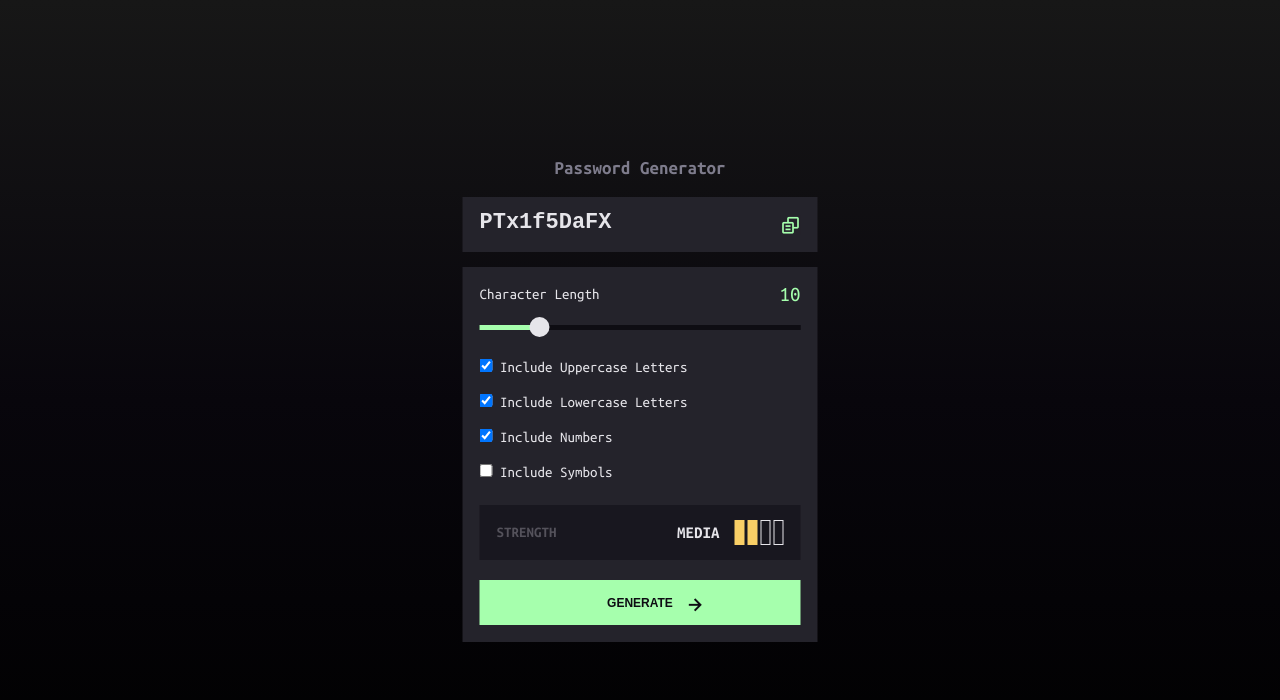
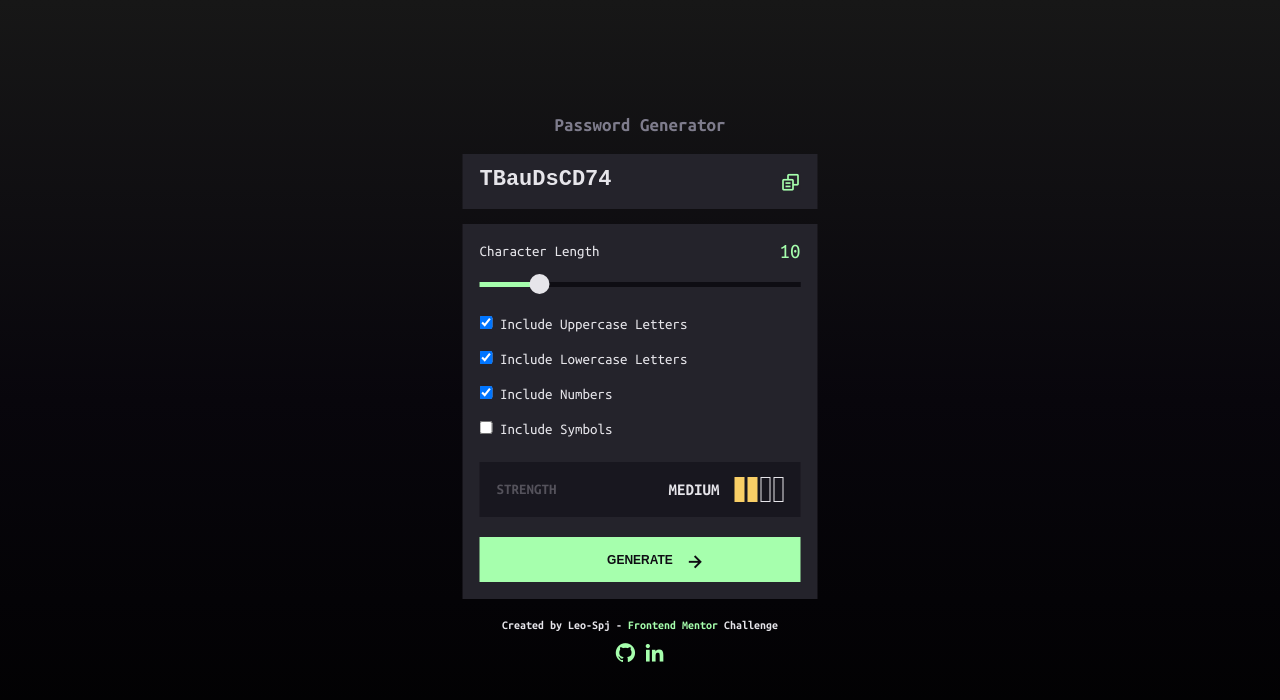
Before and after one commit to Leo-Spj/Password-generator-app, a website: page index.html in a window 1280 px wide. Drawn offline with nearby package versions, Linux system fonts and the light colour scheme.

Commit message:
añadi mi autoria. se genera una contraseña aleatoria al cargar la pagina. la barra de fortaleza funciona mejor.

```diff
--- a/SCSS/parciales/_styles.scss
+++ b/SCSS/parciales/_styles.scss
@@ -243,3 +243,25 @@ h1{
     outline: none;
     border: none;
 }
+
+.contacto{
+    color: $humo;
+    font-size: 12px;
+    font-weight: 700;
+    text-align: center;
+    margin-top: 20px;
+
+    a{
+        color: $verde_agua;
+        text-decoration: none;
+    }
+
+    a:hover{
+        color: $plomo_sombra;
+    }
+    .container_redes{
+        margin-top: 10px;
+        margin-bottom: 20px;
+    }
+
+}
--- a/index.html
+++ b/index.html
@@ -27,7 +27,7 @@
             <h1>Password Generator</h1>
             <form action="">
                 <div class="container_contra_generada">
-                    <textarea class="contra_generada" id="contra_generada">PTx1f5DaFX </textarea>
+                    <textarea class="contra_generada" id="contra_generada">00000000</textarea>
                     <button type="button" class="icono_copy" id="icono_copy"><i class='bx bx-copy-alt' ></i></button>
                 </div>
 
@@ -86,6 +86,18 @@
                     </div>
                 </div>
             </form>
+
+            <div class="contacto">
+                <p class="texto_footer">Created by Leo-Spj -
+                    <a href="https://www.frontendmentor.io/challenges/password-generator-app-Mr8CLycqjh" target="_blank">Frontend Mentor</a>
+                    Challenge
+                </p>
+                <!-- iconos de redes sociales -->
+                <div class="container_redes">
+
+                    <a href="https://github.com/Leo-Spj" target="_blank"><i class='bx bxl-github bx-sm'></i></a>
+                    <a href="https://www.linkedin.com/in/leo-spj/" target="_blank"><i class='bx bxl-linkedin bx-sm'></i></a>
+            </div>
         </section>
     </main>
 
--- a/index.js
+++ b/index.js
@@ -1,3 +1,4 @@
+
 
 // escucha el valor del input tipe range por id e e innerhtml en etiqueta:
 const range = document.getElementById('range');
@@ -90,7 +91,7 @@ var contador = 3;
 var fortaleza_check = 2;
 var checkbox = document.querySelectorAll('input[type=checkbox]');
 for (var i = 0; i < checkbox.length; i++) {
-    checkbox[i].addEventListener('change', function() {
+    checkbox[i].addEventListener('change', function () {
         if (this.checked) {
             contador++;
             console.log("casillas activas: " + contador);
@@ -136,34 +137,34 @@ const barra_n_4 = document.getElementById('br_4');
 
 fortaleza()
 function fortaleza() {
-    if (fortaleza_check + fortaleza_rango == 1) {
+    if (fortaleza_check != 0 && fortaleza_check + fortaleza_rango == 1) {
         barra_n_1.classList.add('activado');
         barra_n_2.classList.remove('activado');
         barra_n_3.classList.remove('activado');
         barra_n_4.classList.remove('activado');
 
-        niv_fort_escrita.innerHTML = "BAJA";
+        niv_fort_escrita.innerHTML = "LOW";
     } else if (fortaleza_check + fortaleza_rango == 2) {
         barra_n_1.classList.add('activado');
         barra_n_2.classList.add('activado');
         barra_n_3.classList.remove('activado');
         barra_n_4.classList.remove('activado');
 
-        niv_fort_escrita.innerHTML = "MEDIA";
+        niv_fort_escrita.innerHTML = "MEDIUM";
     } else if (fortaleza_check + fortaleza_rango == 3) {
         barra_n_1.classList.add('activado');
         barra_n_2.classList.add('activado');
         barra_n_3.classList.add('activado');
         barra_n_4.classList.remove('activado');
 
-        niv_fort_escrita.innerHTML = "ALTA";
+        niv_fort_escrita.innerHTML = "HIGH";
     } else if (fortaleza_check + fortaleza_rango == 4) {
         barra_n_1.classList.add('activado');
         barra_n_2.classList.add('activado');
         barra_n_3.classList.add('activado');
         barra_n_4.classList.add('activado');
 
-        niv_fort_escrita.innerHTML = "FUERTE";
+        niv_fort_escrita.innerHTML = "STRONG";
     } else{
         barra_n_1.classList.remove('activado');
         barra_n_2.classList.remove('activado');
@@ -173,3 +174,20 @@ function fortaleza() {
         niv_fort_escrita.innerHTML = "Niv.";
     }
 }
+
+
+
+
+
+//se carga la pagina con una contraseña aleatoria de mayusculas, minusculas y numeros.
+rerere()
+function rerere() {
+    let alcargar = "ABCDEFGHIJKLMNOPQRSTUVWXYZabcdefghijklmnopqrstuvwxyz0123456789";
+
+    let aleatorio = "";
+    for (let i = 0; i < 10; i++) {
+        aleatorio += alcargar.charAt(Math.floor(Math.random() * alcargar.length));
+    }
+    contra_generada.value = aleatorio;
+
+}
```
Also changed, not shown: CSS/style.css.
